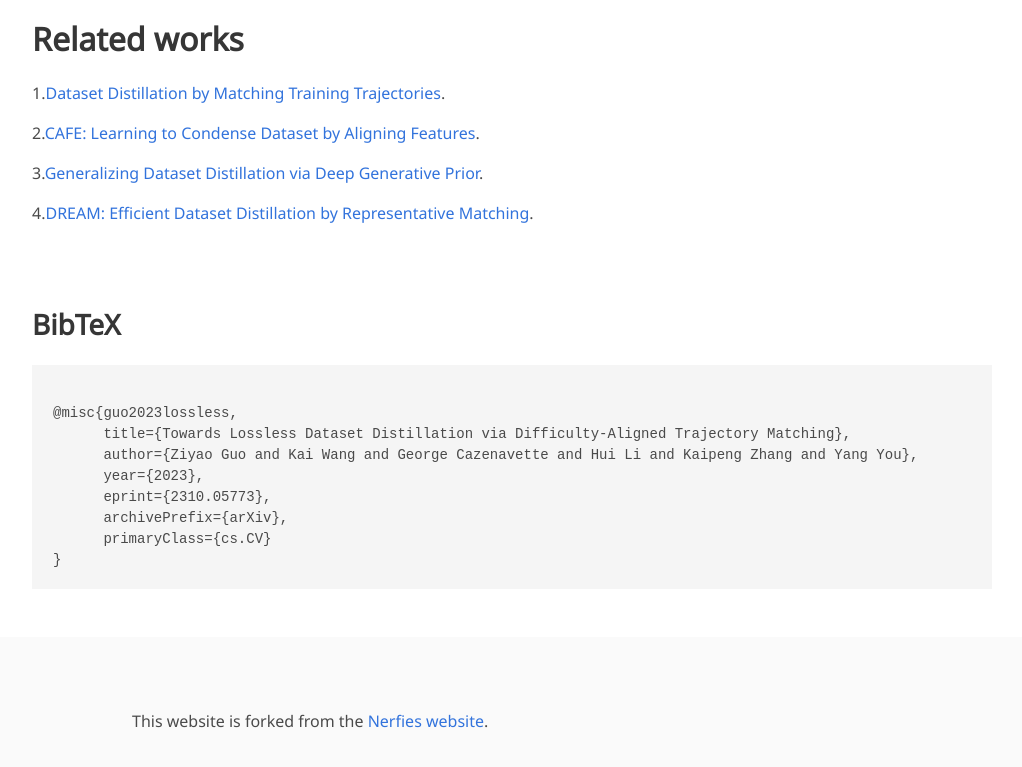
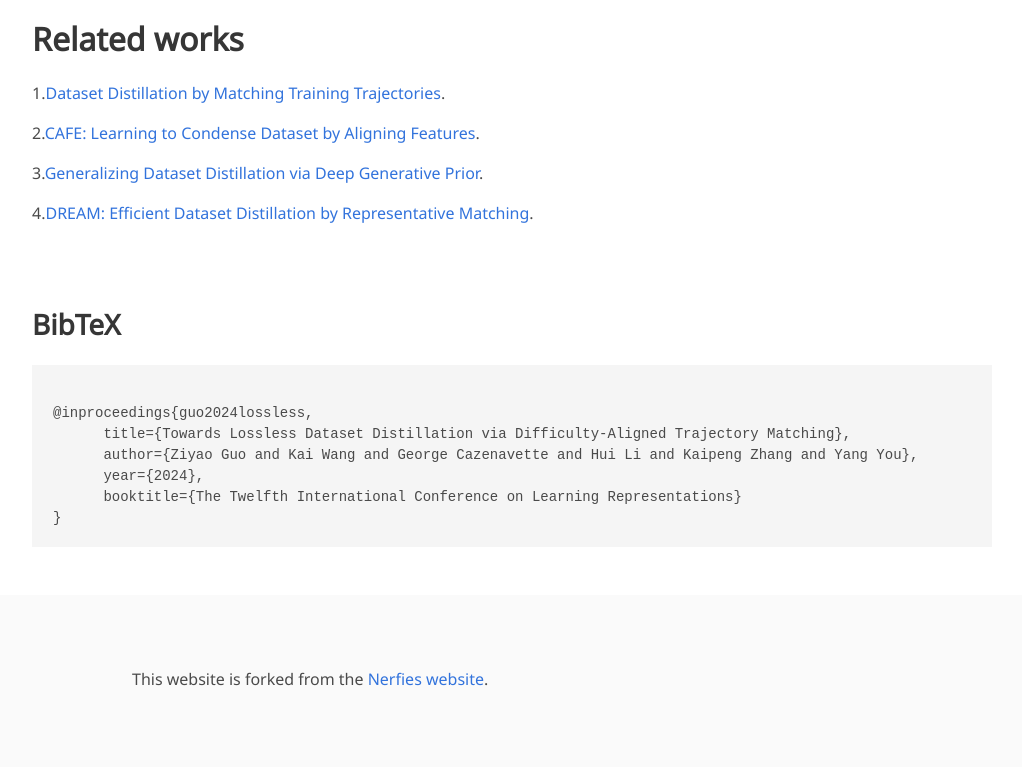
Before and after one commit to GzyAftermath/DATM, a plain HTML site: page index.html in a window 1280 px wide. Shown: the part 3011-3778 px from the top of the page, without its empty margins (128-1150 px from the left). Drawn offline with nearby package versions, Linux system fonts and the light colour scheme; some icons are missing; a web font is replaced by a local one.

Commit message:
Update index.html

```diff
--- a/index.html
+++ b/index.html
@@ -373,13 +373,11 @@
     <div class="container is-max-desktop content">
       <h2 class="title">BibTeX</h2>
       <pre><code>
-@misc{guo2023lossless,
+@inproceedings{guo2024lossless,
       title={Towards Lossless Dataset Distillation via Difficulty-Aligned Trajectory Matching},
       author={Ziyao Guo and Kai Wang and George Cazenavette and Hui Li and Kaipeng Zhang and Yang You},
-      year={2023},
-      eprint={2310.05773},
-      archivePrefix={arXiv},
-      primaryClass={cs.CV}
+      year={2024},
+      booktitle={The Twelfth International Conference on Learning Representations}
 }
 </code></pre>
     </div>
```
